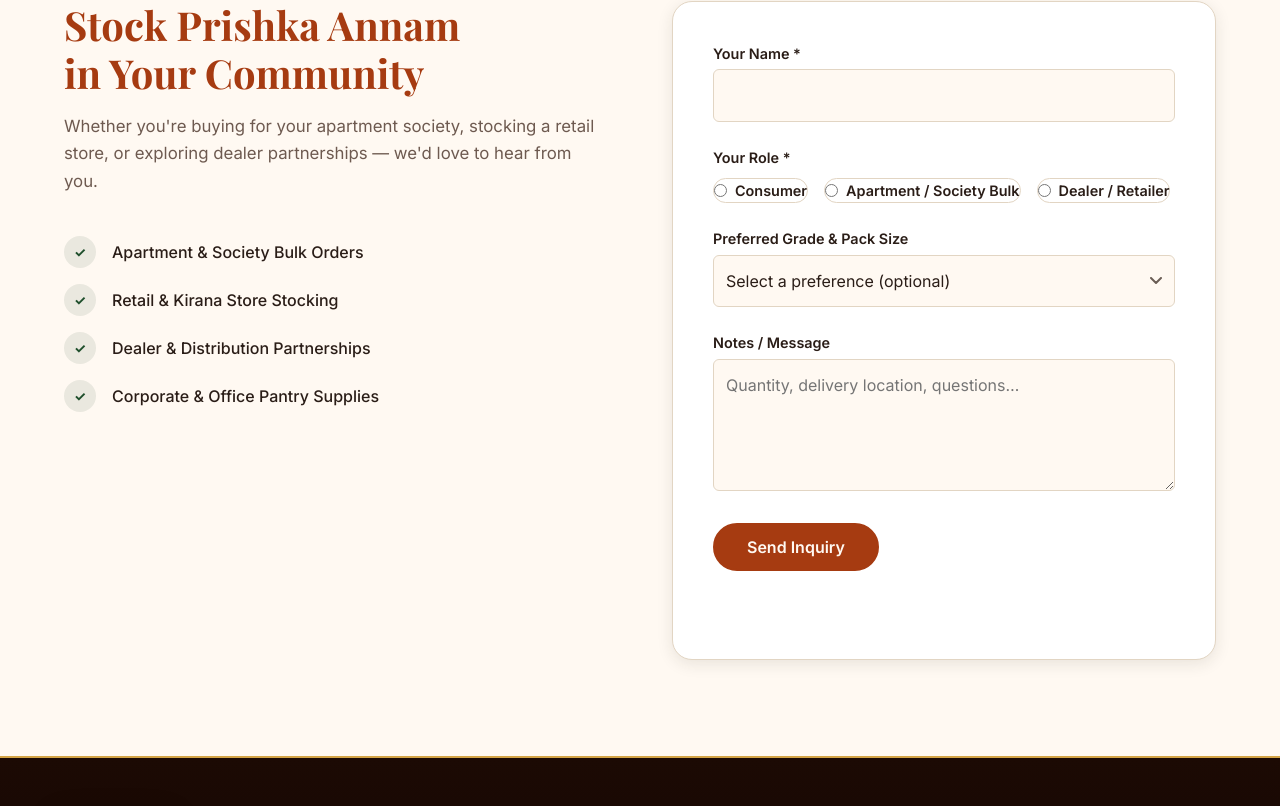
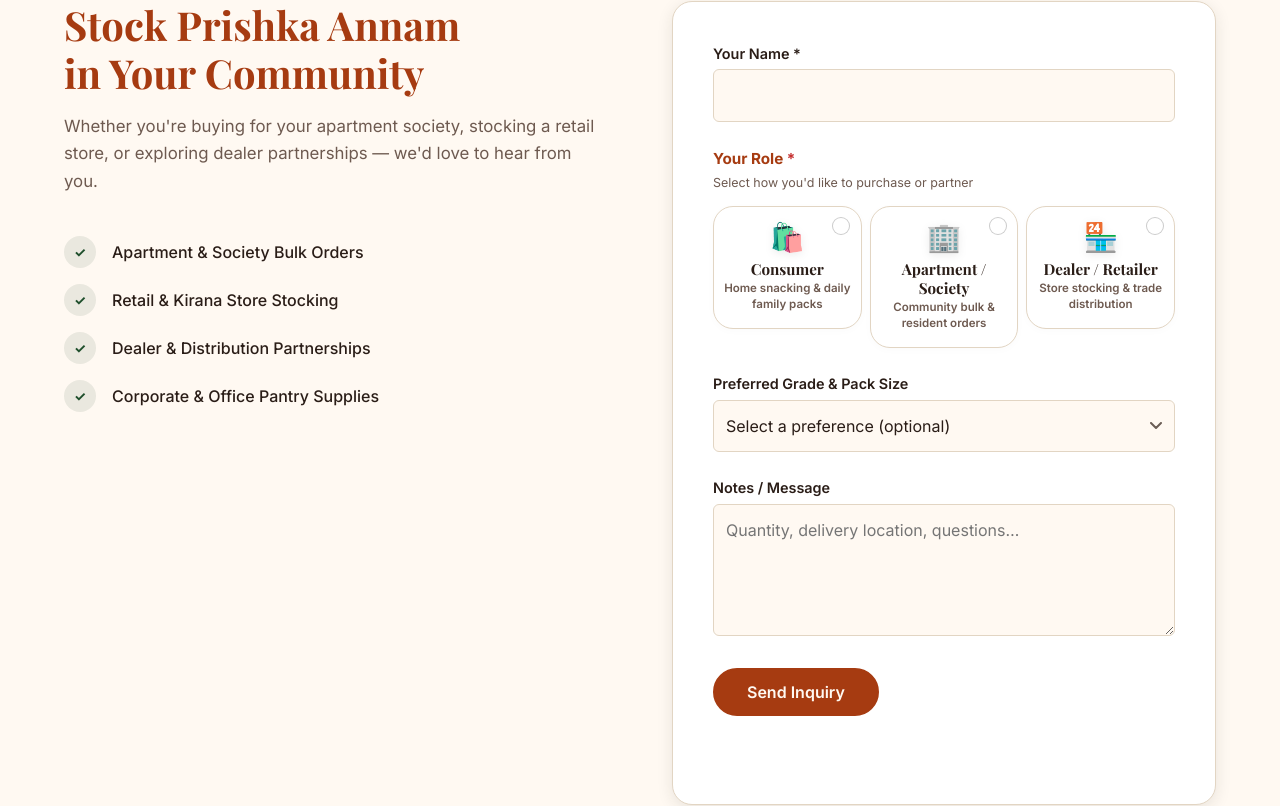
Before and after one commit to deepakssit022/prishka-annam, a plain HTML site: page index.html in a window 1280 px wide. Shown: the part 8277-9083 px from the top of the page. Drawn offline with nearby package versions, Linux system fonts and the light colour scheme.

Commit message:
Enhance 'Your Role' selector in inquiry form with modern segmented cards, icons, and active radio indicators

```diff
--- a/index.html
+++ b/index.html
@@ -1202,20 +1202,55 @@
                 <input type="text" id="inq-name" name="name" required autocomplete="name">
               </div>
 
-              <fieldset class="form-field">
-                <legend>Your Role <span aria-hidden="true">*</span></legend>
-                <div class="radio-group">
-                  <label class="radio-label">
-                    <input type="radio" name="role" value="consumer" required>
-                    <span>Consumer</span>
+              <fieldset class="form-field role-fieldset">
+                <legend class="role-legend">
+                  <span class="legend-text">Your Role <span class="required-star" aria-hidden="true">*</span></span>
+                  <small class="legend-hint">Select how you'd like to purchase or partner</small>
+                </legend>
+                <div class="role-cards-grid" role="radiogroup" aria-required="true">
+                  <!-- Role 1: Consumer -->
+                  <label class="role-card">
+                    <input type="radio" name="role" value="consumer" required class="role-radio-input">
+                    <div class="role-card-inner">
+                      <div class="role-radio-indicator" aria-hidden="true">
+                        <span class="radio-dot"></span>
+                      </div>
+                      <div class="role-card-icon" aria-hidden="true">🛍️</div>
+                      <div class="role-card-text">
+                        <strong class="role-title">Consumer</strong>
+                        <span class="role-subtitle">Home snacking &amp; daily family packs</span>
+                      </div>
+                    </div>
                   </label>
-                  <label class="radio-label">
-                    <input type="radio" name="role" value="apartment-bulk">
-                    <span>Apartment / Society Bulk</span>
+
+                  <!-- Role 2: Apartment / Society Bulk -->
+                  <label class="role-card">
+                    <input type="radio" name="role" value="apartment-bulk" class="role-radio-input">
+                    <div class="role-card-inner">
+                      <div class="role-radio-indicator" aria-hidden="true">
+                        <span class="radio-dot"></span>
+                      </div>
+                      <div class="role-card-icon" aria-hidden="true">🏢</div>
+                      <div class="role-card-text">
+                        <strong class="role-title">Apartment / Society</strong>
+                        <span class="role-subtitle">Community bulk &amp; resident orders</span>
+                      </div>
+                    </div>
                   </label>
-                  <label class="radio-label">
-                    <input type="radio" name="role" value="dealer">
-                    <span>Dealer / Retailer</span>
+
+                  <!-- Role 3: Dealer / Retailer -->
+                  <label class="role-card">
+                    <input type="radio" name="role" value="dealer" class="role-radio-input">
+                    <div class="role-card-inner">
+                      <div class="role-radio-indicator" aria-hidden="true">
+                        <span class="radio-dot"></span>
+                      </div>
+                      <div class="role-card-icon" aria-hidden="true">🏪</div>
+                      <div class="role-card-text">
+                        <strong class="role-title">Dealer / Retailer</strong>
+                        <span class="role-subtitle">Store stocking &amp; trade distribution</span>
+                      </div>
+                    </div>
                   </label>
                 </div>
               </fieldset>
--- a/style.css
+++ b/style.css
@@ -2713,35 +2713,193 @@ body.show-offer .price-save {
   padding-inline-end: 2.5rem;
 }
 
-/* Radio group */
-.radio-group {
-  display: flex;
-  flex-wrap: wrap;
-  gap: var(--space-sm) var(--space-md);
-  margin-block-start: var(--space-sm);
-}
-
-.radio-label {
-  display: inline-flex;
-  align-items: center;
+/* ══════════════════════════════════════════════════════════════════════════════
+   ROLE SELECTION CARDS (CONTACT / INQUIRY FORM)
+   ══════════════════════════════════════════════════════════════════════════════ */
+.role-fieldset {
+  border: none;
+  padding: 0;
+  margin: 0;
+}
+
+.role-legend {
+  display: flex;
+  flex-direction: column;
+  gap: 0.15rem;
+  margin-block-end: var(--space-sm);
+  padding: 0;
+  inline-size: 100%;
+}
+
+.role-legend .legend-text {
+  font-size: 0.95rem;
+  font-weight: 700;
+  color: var(--color-maroon);
+}
+
+.role-legend .required-star {
+  color: #C53030;
+  font-weight: 800;
+}
+
+.role-legend .legend-hint {
+  font-size: 0.78rem;
+  color: var(--color-text-muted);
+  font-weight: 400;
+}
+
+.role-cards-grid {
+  display: grid;
+  grid-template-columns: repeat(3, 1fr);
   gap: var(--space-sm);
-  font-weight: 400;
+  margin-block-start: var(--space-xs);
+}
+
+.role-card {
+  position: relative;
+  cursor: pointer;
+  display: block;
+}
+
+/* Visually hide native radio while keeping accessible */
+.role-radio-input {
+  position: absolute;
+  opacity: 0;
+  inline-size: 1px;
+  block-size: 1px;
+  pointer-events: none;
+}
+
+.role-card-inner {
+  background: #ffffff;
+  border: 1.5px solid var(--color-border);
+  border-radius: var(--radius-lg);
+  padding: var(--space-md) var(--space-sm);
+  display: flex;
+  flex-direction: column;
+  align-items: center;
+  text-align: center;
+  gap: 0.4rem;
+  position: relative;
+  transition: all 0.25s cubic-bezier(0.16, 1, 0.3, 1);
+  box-shadow: 0 2px 8px rgba(0, 0, 0, 0.02);
+  min-block-size: 110px;
+  justify-content: center;
+}
+
+.role-card:hover .role-card-inner {
+  border-color: rgba(212, 164, 70, 0.6);
+  transform: translateY(-2px);
+  box-shadow: 0 6px 16px rgba(74, 30, 16, 0.08);
+}
+
+/* Radio indicator circle */
+.role-radio-indicator {
+  position: absolute;
+  inset-block-start: 0.65rem;
+  inset-inline-end: 0.65rem;
+  inline-size: 18px;
+  block-size: 18px;
+  border-radius: 50%;
+  border: 1.5px solid rgba(0, 0, 0, 0.2);
+  background: #ffffff;
+  display: flex;
+  align-items: center;
+  justify-content: center;
+  transition: all 0.2s ease;
+}
+
+.role-radio-indicator .radio-dot {
+  inline-size: 8px;
+  block-size: 8px;
+  border-radius: 50%;
+  background: transparent;
+  transition: transform 0.2s ease, background-color 0.2s ease;
+  transform: scale(0);
+}
+
+.role-card-icon {
+  font-size: 1.75rem;
+  line-height: 1;
+  margin-block-end: 0.15rem;
+  filter: drop-shadow(0 2px 4px rgba(0, 0, 0, 0.08));
+}
+
+.role-card-text {
+  display: flex;
+  flex-direction: column;
+  gap: 0.15rem;
+}
+
+.role-title {
+  font-family: var(--ff-display);
   font-size: 0.95rem;
-  cursor: pointer;
-  padding: var(--space-sm) var(--space-md);
-  border: 1.5px solid var(--color-border);
-  border-radius: var(--radius-pill);
-  transition: border-color var(--duration),
-              background-color var(--duration);
-}
-
-.radio-label:has(input:checked) {
+  font-weight: 700;
+  color: var(--color-text);
+  line-height: 1.25;
+}
+
+.role-subtitle {
+  font-size: 0.72rem;
+  color: var(--color-text-muted);
+  line-height: 1.35;
+}
+
+/* Checked State */
+.role-card:has(.role-radio-input:checked) .role-card-inner {
   border-color: var(--color-maroon);
-  background-color: rgba(123, 45, 59, 0.06);
-}
-
-.radio-label input[type="radio"] {
-  accent-color: var(--color-maroon);
+  background: linear-gradient(135deg, #FFF9F2 0%, #F5ECE0 100%);
+  box-shadow: 0 8px 20px rgba(170, 59, 16, 0.15);
+  transform: translateY(-2px);
+}
+
+.role-card:has(.role-radio-input:checked) .role-radio-indicator {
+  border-color: var(--color-maroon);
+  background: var(--color-maroon);
+}
+
+.role-card:has(.role-radio-input:checked) .role-radio-indicator .radio-dot {
+  background: #ffffff;
+  transform: scale(1);
+}
+
+.role-card:has(.role-radio-input:checked) .role-title {
+  color: var(--color-maroon);
+}
+
+/* Focus visible for accessibility */
+.role-card:has(.role-radio-input:focus-visible) .role-card-inner {
+  outline: 2px solid var(--color-gold);
+  outline-offset: 2px;
+}
+
+@media (max-width: 48rem) {
+  .role-cards-grid {
+    grid-template-columns: 1fr;
+    gap: var(--space-sm);
+  }
+
+  .role-card-inner {
+    flex-direction: row;
+    text-align: start;
+    padding: var(--space-md) var(--space-lg);
+    gap: var(--space-md);
+    min-block-size: auto;
+    justify-content: flex-start;
+  }
+
+  .role-radio-indicator {
+    position: static;
+    order: 3;
+    margin-inline-start: auto;
+    flex-shrink: 0;
+  }
+
+  .role-card-icon {
+    font-size: 1.5rem;
+    margin-block-end: 0;
+    flex-shrink: 0;
+  }
 }
 
 @media (pointer: coarse) {
```
